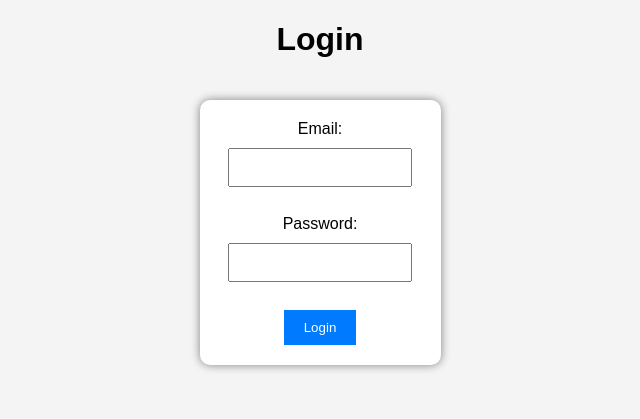
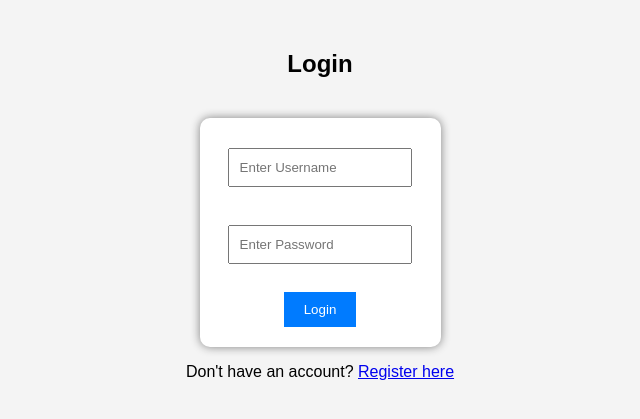
Before and after one commit to akulsood12/Login-System, a Flask app: page /login in a window 1280 px wide. Shown: the top 419 px of the page, without its empty margins (320-960 px from the left). Run offline with Flask 3, Linux system fonts and the light colour scheme.

Commit message:
Update login.html

```diff
--- a/templates/login.html
+++ b/templates/login.html
@@ -1,15 +1,18 @@
 <!DOCTYPE html>
 <html lang="en">
 <head>
+    <meta charset="UTF-8">
+    <meta name="viewport" content="width=device-width, initial-scale=1.0">
     <title>Login</title>
     <link rel="stylesheet" href="{{ url_for('static', filename='style.css') }}">
 </head>
 <body>
-    <h1>Login</h1>
+    <h2>Login</h2>
     <form method="POST">
-        Email: <input type="email" name="email" required><br>
-        Password: <input type="password" name="password" required><br>
+        <input type="text" name="username" placeholder="Enter Username" required><br>
+        <input type="password" name="password" placeholder="Enter Password" required><br>
         <button type="submit">Login</button>
     </form>
+    <p>Don't have an account? <a href="/register">Register here</a></p>
 </body>
 </html>
```
